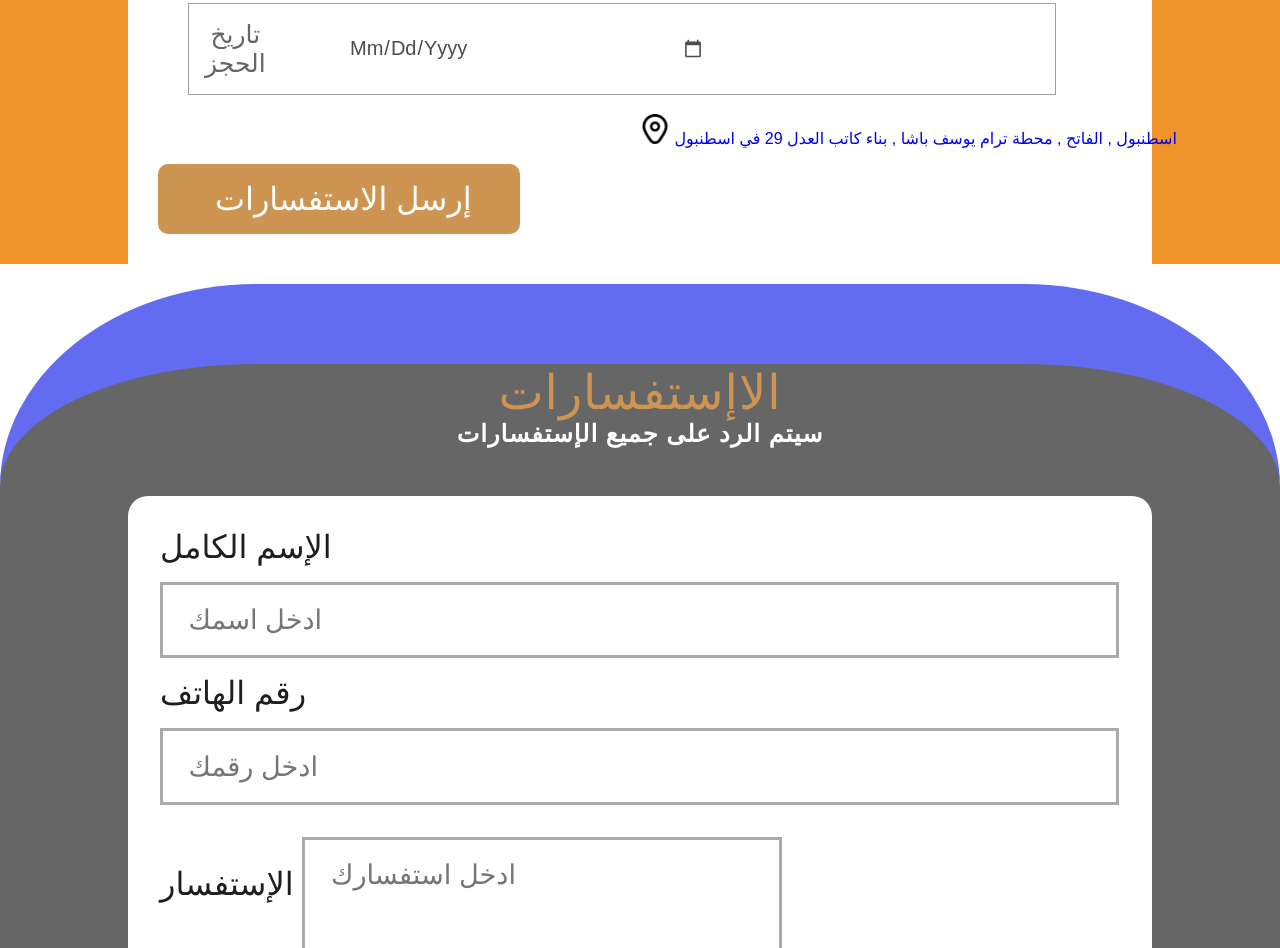
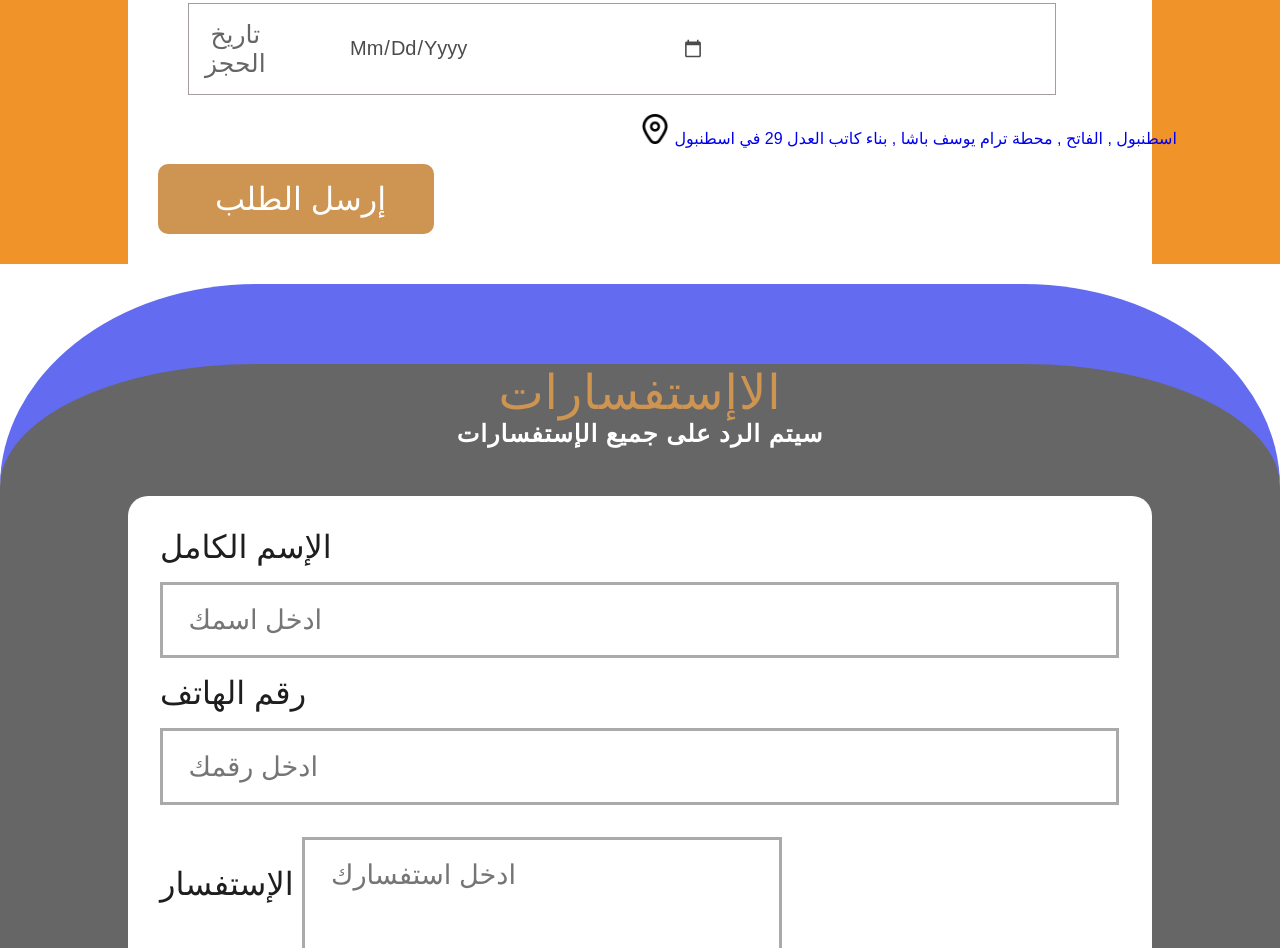
Before and after one commit to AmeeraAlamoor/A-H, a plain HTML site: page index.html in a window 1280 px wide. Shown: the part 4191-5139 px from the top of the page. Drawn offline with Linux system fonts and the light colour scheme.

Commit message:
Add files via upload

```diff
--- a/index.html
+++ b/index.html
@@ -167,9 +167,12 @@
               href="https://www.google.com/maps/search/+%D8%A7%D8%B3%D8%AA%D9%86%D8%A8%D9%88%D9%84+,+%D8%A7%D9%84%D9%81%D8%A7%D8%AA%D8%AD+,+%D9%85%D8%AD%D8%B7%D8%A9+%D8%AA%D8%B1%D8%A7%D9%85+%D9%8A%D9%88%D8%B3%D9%81+%D8%A8%D8%A7%D8%B4%D8%A7+,+%D8%A8%D9%86%D8%A7%D8%A1+%D9%83%D8%A7%D8%AA%D8%A8+%D8%A7%D9%84%D8%B9%D8%AF%D9%84+29+%D9%81%D9%8A+%D8%A7%D8%B3%D8%B7%D9%86%D8%A8%D9%88%D9%84%E2%80%AD/@41.0108092,28.9469207,17z/data=!3m1!4b1">
               اسطنبول , الفاتح , محطة ترام يوسف باشا , بناء كاتب العدل 29 في اسطنبول</a>
                     </div>
-                </div>
-                 <input type="submit" value=" إرسل الاستفسارات" class="btn">
-                </div>
+                    <div>
+                        <a href="#home">
+                            <input type="submit" value=" إرسل الطلب" class="btn">
+                          </a>
+                    </div>
+
                 </form>
             </section>
             <!--order section end -->
```
